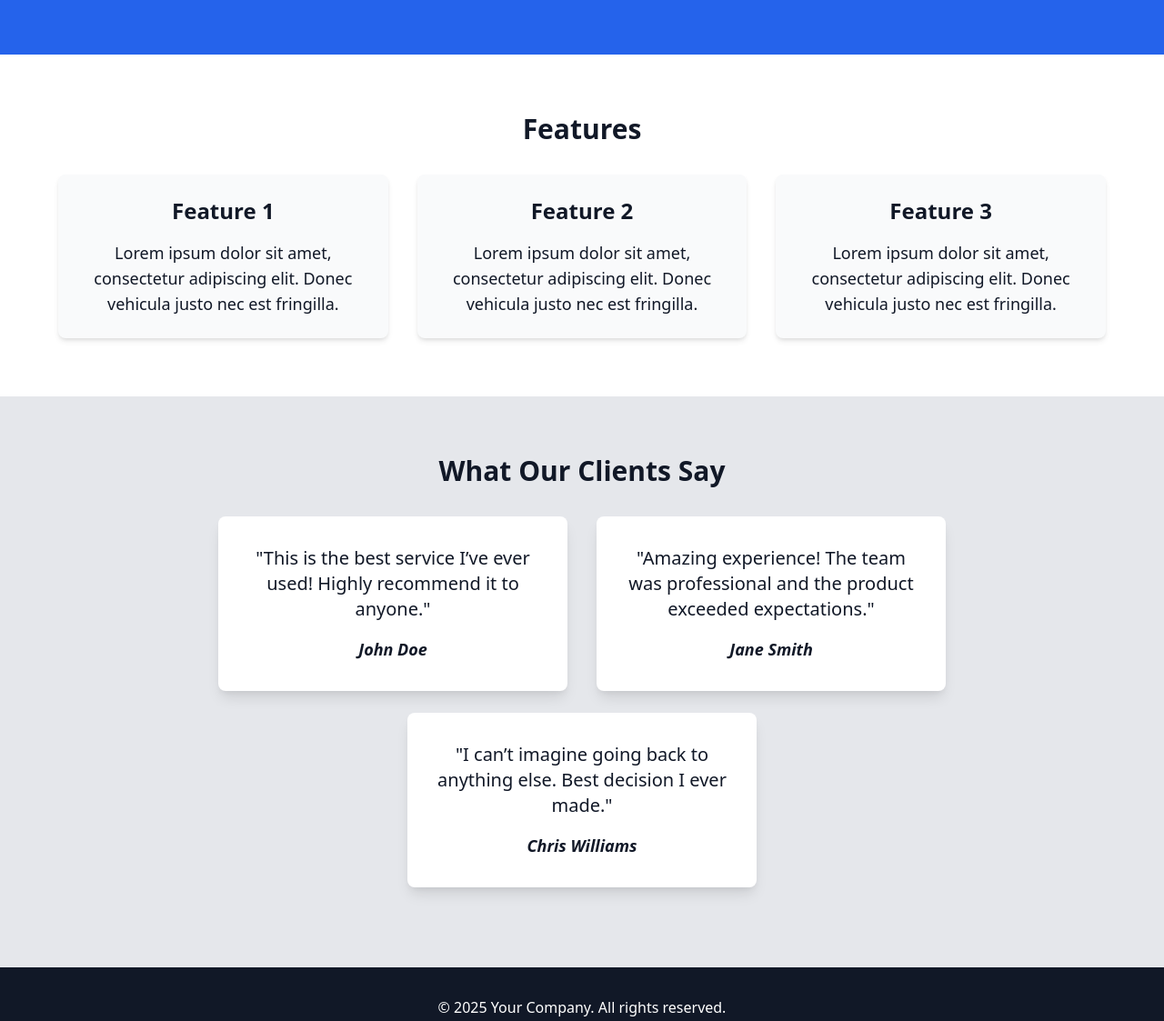
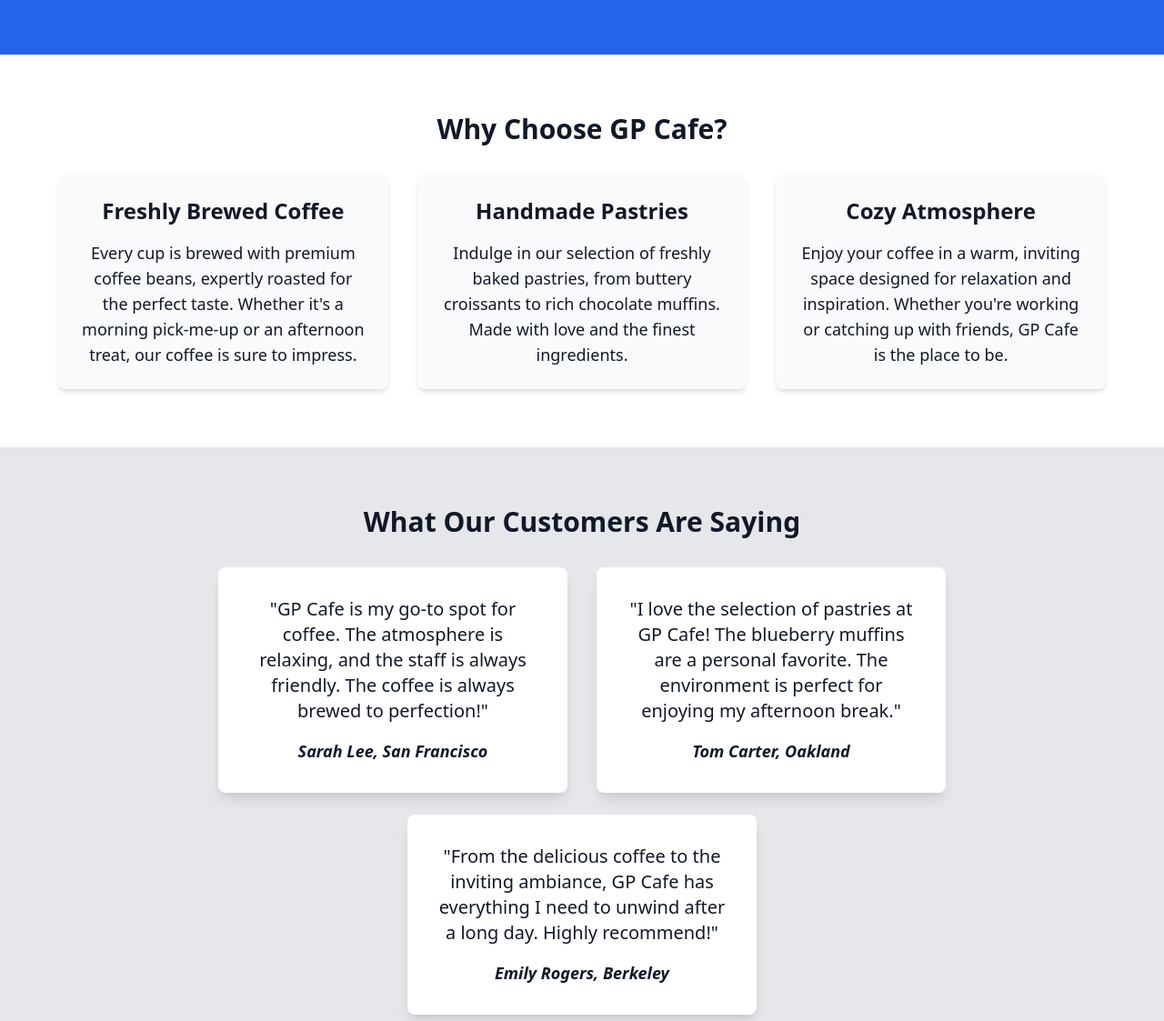
Before and after one commit to Gugasivakumar0206/Landing-page-tailwind-, a plain HTML site: page index.html in a window 1280 px wide. Shown: the part 740-1863 px from the top of the page at 91% size. Drawn offline with nearby package versions, Linux system fonts and the light colour scheme.

Commit message:
index.html

```diff
--- a/index.html
+++ b/index.html
@@ -3,7 +3,7 @@
 <head>
     <meta charset="UTF-8">
     <meta name="viewport" content="width=device-width, initial-scale=1.0">
-    <title>Landing Page</title>
+    <title>GP Cafe - The Ultimate Coffee Experience</title>
     <!-- Tailwind CSS CDN -->
     <link href="https://cdn.jsdelivr.net/npm/tailwindcss@2.0.2/dist/tailwind.min.css" rel="stylesheet">
 </head>
@@ -11,27 +11,27 @@
 
     <!-- Hero Section -->
     <section id="hero" class="bg-blue-600 text-white h-screen flex flex-col justify-center items-center text-center px-4">
-        <h1 class="text-4xl sm:text-5xl font-semibold mb-4">Welcome to Our Amazing Service</h1>
-        <p class="text-lg sm:text-xl mb-6">Transform your ideas into reality with us.</p>
+        <h1 class="text-4xl sm:text-5xl font-semibold mb-4">Welcome to GP Cafe</h1>
+        <p class="text-lg sm:text-xl mb-6">Discover the finest coffee, baked goods, and an atmosphere that makes every moment special.</p>
         <a href="#features" class="bg-yellow-500 text-gray-900 py-3 px-6 rounded-lg text-xl hover:bg-yellow-400 transition duration-300">Get Started</a>
     </section>
 
     <!-- Features Section -->
     <section id="features" class="py-16 px-4 sm:px-8 bg-white">
         <div class="max-w-6xl mx-auto text-center">
-            <h2 class="text-3xl font-semibold mb-8">Features</h2>
+            <h2 class="text-3xl font-semibold mb-8">Why Choose GP Cafe?</h2>
             <div class="grid grid-cols-1 sm:grid-cols-2 lg:grid-cols-3 gap-8">
                 <div class="feature-card p-6 bg-gray-50 rounded-lg shadow-md">
-                    <h3 class="text-2xl font-semibold mb-4">Feature 1</h3>
-                    <p class="text-lg">Lorem ipsum dolor sit amet, consectetur adipiscing elit. Donec vehicula justo nec est fringilla.</p>
+                    <h3 class="text-2xl font-semibold mb-4">Freshly Brewed Coffee</h3>
+                    <p class="text-lg">Every cup is brewed with premium coffee beans, expertly roasted for the perfect taste. Whether it's a morning pick-me-up or an afternoon treat, our coffee is sure to impress.</p>
                 </div>
                 <div class="feature-card p-6 bg-gray-50 rounded-lg shadow-md">
-                    <h3 class="text-2xl font-semibold mb-4">Feature 2</h3>
-                    <p class="text-lg">Lorem ipsum dolor sit amet, consectetur adipiscing elit. Donec vehicula justo nec est fringilla.</p>
+                    <h3 class="text-2xl font-semibold mb-4">Handmade Pastries</h3>
+                    <p class="text-lg">Indulge in our selection of freshly baked pastries, from buttery croissants to rich chocolate muffins. Made with love and the finest ingredients.</p>
                 </div>
                 <div class="feature-card p-6 bg-gray-50 rounded-lg shadow-md">
-                    <h3 class="text-2xl font-semibold mb-4">Feature 3</h3>
-                    <p class="text-lg">Lorem ipsum dolor sit amet, consectetur adipiscing elit. Donec vehicula justo nec est fringilla.</p>
+                    <h3 class="text-2xl font-semibold mb-4">Cozy Atmosphere</h3>
+                    <p class="text-lg">Enjoy your coffee in a warm, inviting space designed for relaxation and inspiration. Whether you're working or catching up with friends, GP Cafe is the place to be.</p>
                 </div>
             </div>
         </div>
@@ -40,19 +40,19 @@
     <!-- Testimonials Section -->
     <section id="testimonials" class="py-16 px-4 sm:px-8 bg-gray-200">
         <div class="max-w-6xl mx-auto text-center">
-            <h2 class="text-3xl font-semibold mb-8">What Our Clients Say</h2>
+            <h2 class="text-3xl font-semibold mb-8">What Our Customers Are Saying</h2>
             <div class="flex flex-wrap justify-center">
                 <div class="testimonial-card p-8 bg-white rounded-lg shadow-lg mx-4 mb-6 w-full sm:w-1/3">
-                    <p class="text-xl mb-4">"This is the best service I’ve ever used! Highly recommend it to anyone."</p>
-                    <cite class="text-lg font-semibold">John Doe</cite>
+                    <p class="text-xl mb-4">"GP Cafe is my go-to spot for coffee. The atmosphere is relaxing, and the staff is always friendly. The coffee is always brewed to perfection!"</p>
+                    <cite class="text-lg font-semibold">Sarah Lee, San Francisco</cite>
                 </div>
                 <div class="testimonial-card p-8 bg-white rounded-lg shadow-lg mx-4 mb-6 w-full sm:w-1/3">
-                    <p class="text-xl mb-4">"Amazing experience! The team was professional and the product exceeded expectations."</p>
-                    <cite class="text-lg font-semibold">Jane Smith</cite>
+                    <p class="text-xl mb-4">"I love the selection of pastries at GP Cafe! The blueberry muffins are a personal favorite. The environment is perfect for enjoying my afternoon break."</p>
+                    <cite class="text-lg font-semibold">Tom Carter, Oakland</cite>
                 </div>
                 <div class="testimonial-card p-8 bg-white rounded-lg shadow-lg mx-4 mb-6 w-full sm:w-1/3">
-                    <p class="text-xl mb-4">"I can’t imagine going back to anything else. Best decision I ever made."</p>
-                    <cite class="text-lg font-semibold">Chris Williams</cite>
+                    <p class="text-xl mb-4">"From the delicious coffee to the inviting ambiance, GP Cafe has everything I need to unwind after a long day. Highly recommend!"</p>
+                    <cite class="text-lg font-semibold">Emily Rogers, Berkeley</cite>
                 </div>
             </div>
         </div>
@@ -61,7 +61,7 @@
     <!-- Footer Section -->
     <footer class="bg-gray-900 text-white py-8">
         <div class="max-w-6xl mx-auto text-center">
-            <p>&copy; 2025 Your Company. All rights reserved.</p>
+            <p>&copy; 2025 GP Cafe. All rights reserved.</p>
             <div class="mt-4">
                 <a href="#" class="text-gray-300 hover:text-white mx-3">Facebook</a>
                 <a href="#" class="text-gray-300 hover:text-white mx-3">Instagram</a>
```
